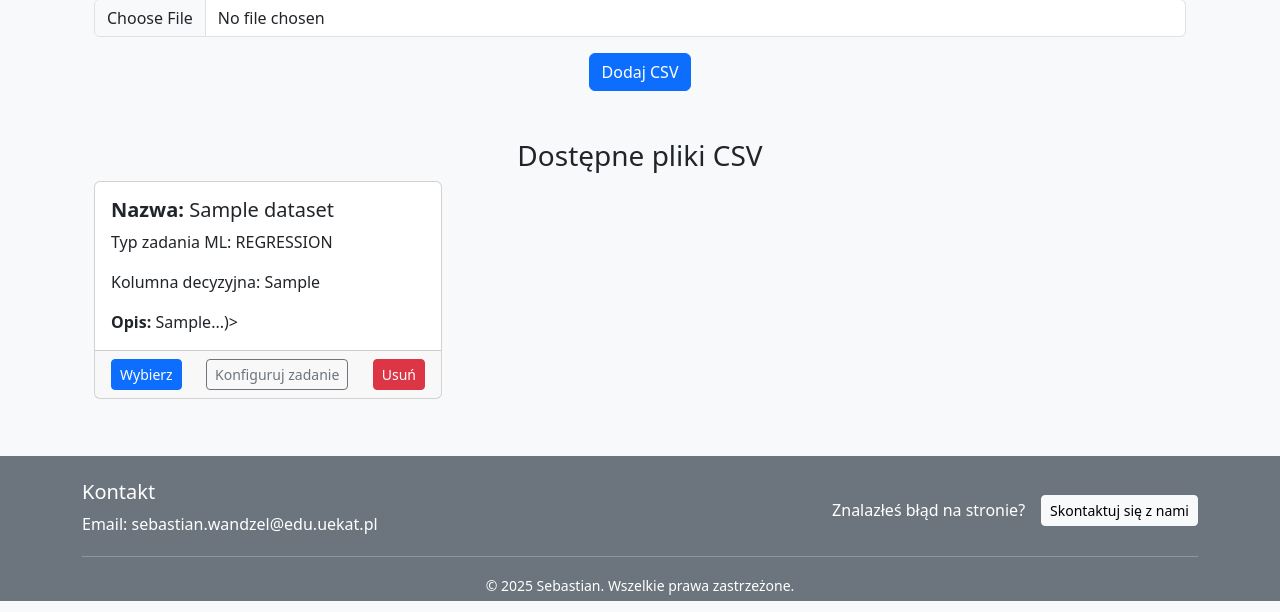
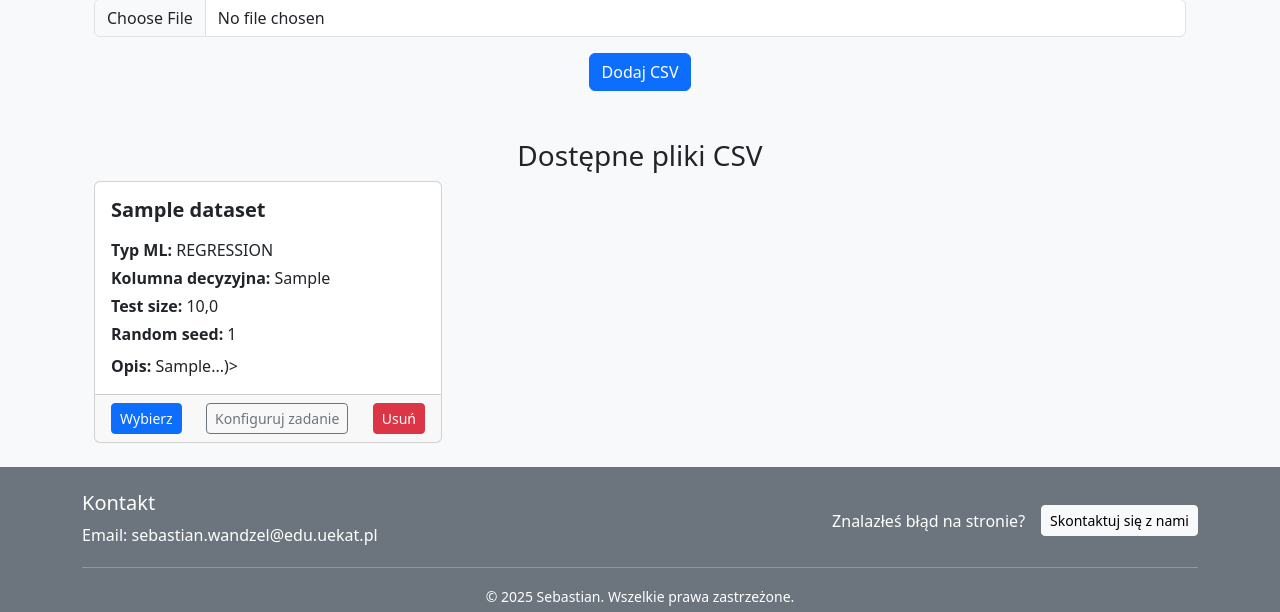
Before and after one commit to Polinez/Weka2.0, a Django app: page /upload/ in a window 1280 px wide. Shown: the part 199-811 px from the top of the page. Run offline with Django 5.2, Linux system fonts and the light colour scheme; a user stored in the database is signed in; tables that the repository leaves empty hold one stand-in row (values such as "Sample post").

Commit message:
fix: card display

```diff
--- a/loadData/models.py
+++ b/loadData/models.py
@@ -21,6 +21,8 @@ class Dataset(models.Model):
         null=True, # can be null for datasets without specified learning type
         blank=True
     )
+    test_size = models.FloatField(null=True, blank=True)
+    random_state = models.IntegerField(null=True, blank=True)
 
     # one user can not have two datasets with the same name
     class Meta:
--- a/loadData/templates/loadData.html
+++ b/loadData/templates/loadData.html
@@ -28,11 +28,17 @@
         <div class="col-md-4 mb-4 ">
           <div class="card h-100">
             <div class="card-body">
-              <h5 class="card-title"><strong>Nazwa:</strong> {{ dataset.name }}</h5>
-              <p class="card-text">Typ zadania ML: {{ dataset.learning_type }}</p>
-              <p class="card-text">Kolumna decyzyjna: {{ dataset.target_column }}</p>
-              <p class="card-text"><strong>Opis:</strong> {{ dataset }}</p>
+              <h5 class="card-title mb-3"><strong>{{ dataset.name }}</strong></h5>
+
+              <p class="mb-1"><strong>Typ ML:</strong> {{ dataset.learning_type|default:"-" }}</p>
+              <p class="mb-1"><strong>Kolumna decyzyjna:</strong> {{ dataset.target_column|default:"-" }}</p>
+              <p class="mb-1"><strong>Test size:</strong> {{ dataset.test_size|default:"0.2" }}</p>
+              <p class="mb-1"><strong>Random seed:</strong> {{ dataset.random_state|default:"42" }}</p>
+
+              <p class="card-text mt-2"><strong>Opis:</strong> {{ dataset }}</p>
             </div>
+
+
 
             <div class="card-footer d-flex justify-content-between">
                 {% if dataset.learning_type %}
--- a/loadData/views.py
+++ b/loadData/views.py
@@ -53,10 +53,9 @@ def load_data(request):
         if not error:
             try:
                 # Convert DataFrame back to CSV text for database storage
-                csv_text = df.to_csv(index=False)
                 Dataset.objects.create(
                     name=uploaded_file.name,
-                    data=csv_text,
+                    data=df.to_csv(index=False),
                     user=request.user,
                 )
                 return redirect('loadData:load_data')
@@ -74,88 +73,84 @@ def load_data(request):
 
     return render(request, 'loadData.html', {"error": error, "datasets": datasets})
 
+
+def dataset_to_dataframe(dataset):
+    """Convert Dataset object to pandas DataFrame."""
+    # Reading CSV stored as text in the database
+    return pd.read_csv(io.StringIO(dataset.data))
+
+
 @login_required
 def set_target(request, dataset_id):
-    """
-    Render of site to set target column for a dataset.
-    """
+    """Set target column, test size, and random seed."""
     dataset = get_object_or_404(Dataset, id=dataset_id, user=request.user)
     df = dataset_to_dataframe(dataset)
     columns = list(df.columns)
+
     error = None
-
-    default_test_size = 0.2
-    default_random_state = 42
+    test_size = dataset.test_size or 0.2
+    random_state = dataset.random_state or 42
 
     if request.method == "POST":
-        learning_type = request.POST.get("learning_type") or 'CLASSIFICATION'
+        learning_type = request.POST.get("learning_type", "CLASSIFICATION")
         target_col = request.POST.get("target_column")
 
         try:
-            test_size_str = request.POST.get("test_size", str(default_test_size))
-            test_size = float(test_size_str)
-            if not (0.1 <= test_size <= 0.9):
-                raise ValueError("Proporcja zbioru testowego musi być między 0.1 a 0.9.")
-
-            random_state_str = request.POST.get("random_state", str(default_random_state))
-            random_state = int(random_state_str)
-
-            default_test_size = test_size
-            default_random_state = random_state
-
+            # Parse test_size and random_state from POST, fallback to defaults
+            test_size = float(request.POST.get("test_size", test_size))
+            random_state = int(request.POST.get("random_state", random_state))
+            if not 0.1 <= test_size <= 0.9:
+                raise ValueError("Rozmiar zbioru testowego musi być między 0.1 a 0.9.")
         except ValueError as e:
             error = f"Nieprawidłowe parametry podziału: {e}"
 
-        # Validation logic
-        if learning_type in ['REGRESSION', 'CLASSIFICATION']:
+        # Validate target column for supervised learning
+        if not error and learning_type in ['REGRESSION', 'CLASSIFICATION']:
             if not target_col:
                 error = "Kolumna decyzyjna jest wymagana dla Regresji i Klasyfikacji."
             elif target_col not in columns:
                 error = "Wybrana kolumna decyzyjna jest nieprawidłowa."
             else:
                 dataset.target_column = target_col
+        else:
+            dataset.target_column = None  # unsupervised learning does not need target
 
-        elif learning_type in ['CLUSTERING', 'DIM_REDUCTION']:
-            dataset.target_column = None
-            target_col = None
-
-
-        # Save if no errors
         if not error:
             dataset.learning_type = learning_type
+            dataset.test_size = test_size
+            dataset.random_state = random_state
             dataset.save()
+
             try:
-                # 1. check if stratification is needed
+                # Decide whether to stratify: only for classification and if target has >1 unique values
                 stratify_col = None
-                if learning_type == 'CLASSIFICATION' and target_col:
-                    if df[target_col].nunique() > 1:
-                        stratify_col = df[target_col]
-                    else:
-                        messages.warning(request,f"Nie można wykonać stratyfikacji: kolumna '{target_col}' ma tylko jedną unikalną wartość.")
+                if learning_type == 'CLASSIFICATION' and target_col and df[target_col].nunique() > 1:
+                    stratify_col = df[target_col]
+                elif learning_type == 'CLASSIFICATION' and target_col:
+                    messages.warning(request, f"Nie można wykonać stratyfikacji: kolumna '{target_col}' ma tylko jedną unikalną wartość.")
 
-                train_df, test_df = train_test_split(df,test_size=test_size,  random_state=random_state,  stratify=stratify_col)
+                # Split dataset
+                train_df, test_df = train_test_split(df, test_size=test_size, random_state=random_state, stratify=stratify_col )
 
-                train_csv = train_df.to_csv(index=False)
-                test_csv = test_df.to_csv(index=False)
+                # Store CSVs in session for later processing
+                for key, data in {
+                    'train_data': train_df,
+                    'test_data': test_df,
+                    'original_train_data': train_df,
+                    'original_test_data': test_df
+                }.items():
+                    request.session[key] = data.to_csv(index=False)
 
-                request.session['train_data'] = train_csv
-                request.session['test_data'] = test_csv
+                # Additional session info for preprocessing
+                request.session.update({
+                    'original_data': dataset.data,
+                    'dataset_id': dataset.id,
+                    'preprocessing_history': [],
+                    'selected_feature': None
+                })
 
-                # copy for reset purposes
-                request.session['original_train_data'] = train_csv
-                request.session['original_test_data'] = test_csv
-
-                request.session['original_data'] = dataset.data
-                request.session['dataset_id_for_data'] = dataset.id
-                request.session['dataset_id'] = dataset.id
-
-                request.session['preprocessing_history'] = []
-                request.session['selected_feature'] = None
-
-                messages.success(request,f"Konfiguracja zapisana. Dane podzielone na zbiór treningowy ({len(train_df)} wierszy) i testowy ({len(test_df)} wierszy).")
-
+                messages.success(request, f"Konfiguracja zapisana. Dane podzielone na zbiór treningowy ({len(train_df)} wierszy) i testowy ({len(test_df)} wierszy).")
                 return redirect("loadData:load_data")
-
             except Exception as e:
                 error = f"Błąd podczas podziału danych: {e}"
 
@@ -164,67 +159,46 @@ def set_target(request, dataset_id):
         "columns": columns,
         "learning_type_choices": LEARNING_TYPE_CHOICES,
         "error": error,
-        "default_test_size": default_test_size,
-        "default_random_state": default_random_state
+        "default_test_size": test_size,
+        "default_random_state": random_state
     }
     return render(request, "decisionColumn.html", context)
 
 
-def dataset_to_dataframe(dataset):
-    """
-    Converts the 'data' field (CSV as text) to a pandas DataFrame.
-    """
-    return pd.read_csv(io.StringIO(dataset.data))
 
 @login_required
 def delete_dataset(request, dataset_id):
-    """
-    View for deleting a dataset by its ID.
-    """
+    """Delete dataset by ID if POST request."""
     if request.method == 'POST':
-        try:
-            dataset = Dataset.objects.get(id=dataset_id)
-            dataset.delete()
-        except Dataset.DoesNotExist:
-            pass  # Optionally handle not found
+        Dataset.objects.filter(id=dataset_id).delete()  # safe deletion
     return redirect('loadData:load_data')
 
 # Simple view to render a contact page
 def contact(request):
+    """Handle contact form submission."""
     context = {}
     if request.method == 'POST':
-        name = request.POST.get('name')
-        email_from_user = request.POST.get('email')
-        message = request.POST.get('message')
-
-        if name and email_from_user and message:
+        name, email_from_user, message = map(request.POST.get, ['name', 'email', 'message'])
+        if all([name, email_from_user, message]):
             try:
-                full_message = f"""
-                Nowa wiadomość ze strony AI Analyzer:
-
-                Od: {name}
-                Email zwrotny: {email_from_user}
-
-                Treść wiadomości:
-                {message}
-                """
-
-                subject = f'Błąd na stronie od {name}'
-
-                email = EmailMessage(subject,full_message,settings.EMAIL_HOST_USER,['sebastian.wandzel@uekat.edu.pl'],reply_to=[email_from_user])
-                email.send()
-
+                # Construct email and send
+                email_msg = EmailMessage(
+                    subject=f'Error on site from {name}',
+                    body=f"Od: {name}\nEmail zwrotny: {email_from_user}\n\nTreść wiadomości:\n{message}",
+                    from_email=settings.EMAIL_HOST_USER,
+                    to=['sebastian.wandzel@uekat.edu.pl'],
+                    reply_to=[email_from_user]
+                )
+                email_msg.send()
                 context['success'] = True
-
             except Exception as e:
-                # Dobra praktyka: logowanie błędu
-                print(f"BŁĄD WYSYŁANIA EMAILA: {e}")
-                context['error'] = 'Nie udało się wysłać wiadomości. Spróbuj później.'
+                print(f"BŁĄD WYSYŁANIA EMAILA: {e}")  # logging error
+                context['error'] = 'Failed to send email.'
         else:
-            context['error'] = 'Wypełnij wszystkie pola.'
-
+            context['error'] = 'Please fill in all fields.'
     return render(request, 'contact.html', context)
 
 # Simple view to render an about page
 def about(request):
+    """Render the about page."""
     return render(request, "about.html")
```
Also changed, not shown: loadData/migrations/0007_dataset_random_state_dataset_test_size.py (added).
